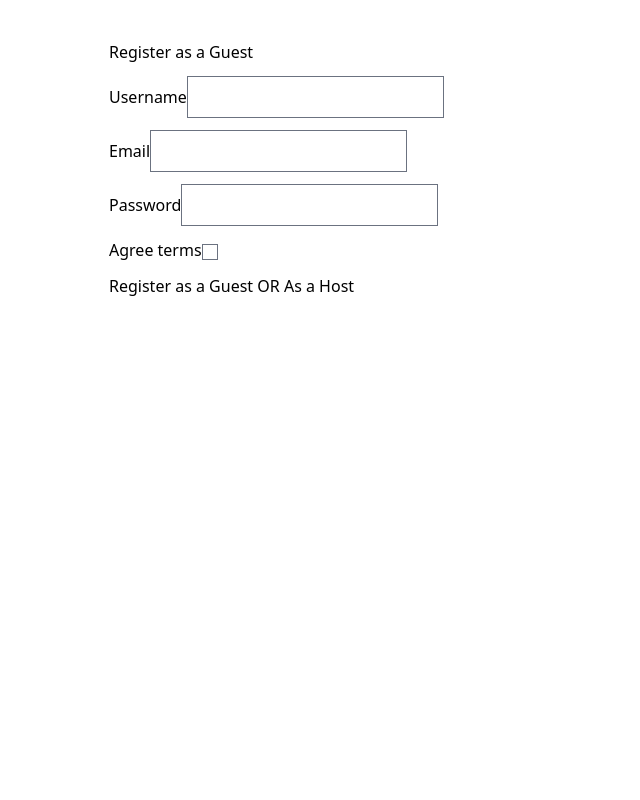
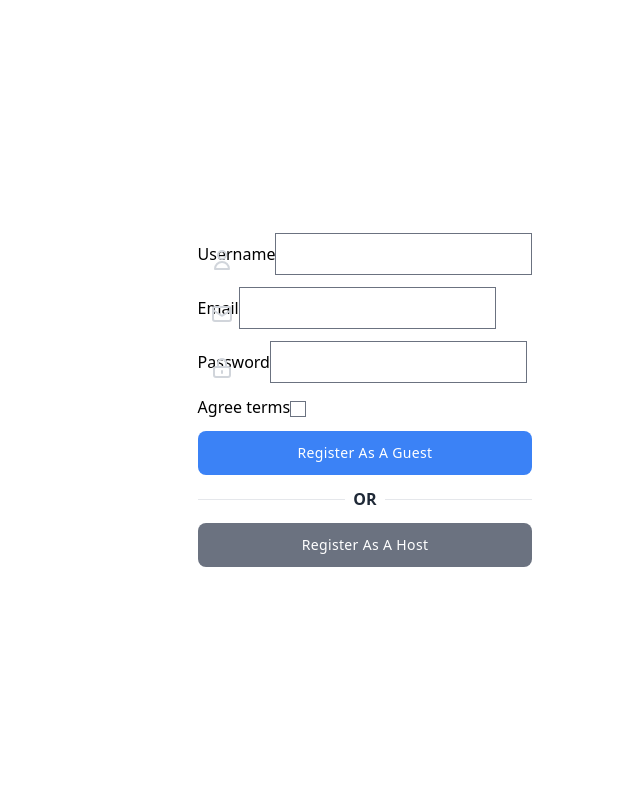
Before and after one commit to Boris-Picard/RoomEase, a Symfony app: template templates/registration_guest/register_guest.html.twig in a window 1280 px wide. Shown: the whole page, without its empty margins (275-915 px from the left). Run offline with Twig, Linux system fonts and the light colour scheme; the template is opened without the code that fills it, so the values that code supplies are empty; form fields are guessed from the names that the template uses; style sheets or scripts are compiled from the project's sources; some libraries are stand-ins or nearby versions.

Commit message:
feat(registerguest): template almost done

```diff
--- a/templates/form_themes/tailwind.html.twig
+++ b/templates/form_themes/tailwind.html.twig
@@ -1,17 +1,17 @@
 {% use 'form_div_layout.html.twig' %}
 
 {%- block form_row -%}
-    {%- set row_attr = row_attr|merge({ class: row_attr.class|default(row_class|default('mb-6')) }) -%}
+    {%- set row_attr = row_attr|merge({ class: row_attr.class|default(row_class|default('mb-6 w-full')) }) -%}
     {{- parent() -}}
 {%- endblock form_row -%}
 
 {%- block widget_attributes -%}
-    {%- set attr = attr|merge({ class: attr.class|default(widget_class|default('mt-1 w-full rounded-md')) ~ (disabled ? ' ' ~ widget_disabled_class|default('border-gray-300 text-gray-500')) ~ (errors|length ? ' ' ~ widget_errors_class|default('border-red-700')) }) -%}
+    {%- set attr = attr|merge({ class: attr.class|default(widget_class|default('block w-full py-3 text-gray-700 bg-white border rounded-lg px-11 dark:bg-gray-900 dark:text-gray-300 dark:border-gray-600 focus:border-blue-400 dark:focus:border-blue-300 focus:ring-blue-300 focus:outline-none focus:ring focus:ring-opacity-40')) ~ (disabled ? ' ' ~ widget_disabled_class|default('border-gray-300 text-gray-500')) ~ (errors|length ? ' ' ~ widget_errors_class|default('border-red-700')) }) -%}
     {{- parent() -}}
 {%- endblock widget_attributes -%}
 
 {%- block form_label -%}
-    {%- set label_attr = label_attr|merge({ class: label_attr.class|default(label_class|default('block text-gray-800')) }) -%}
+    {%- set label_attr = label_attr|merge({ class: label_attr.class|default(label_class|default(' dark:text-slate-50 block text-gray-800 font-semibold')) }) -%}
     {{- parent() -}}
 {%- endblock form_label -%}
 
--- a/templates/registration_guest/register_guest.html.twig
+++ b/templates/registration_guest/register_guest.html.twig
@@ -4,21 +4,54 @@
 {% endblock %}
 
 {% block body %}
-	<div class="max-w-lg mx-auto mt-10 space-y-3">
-		<h1>Register as a Guest</h1>
+	<section class="bg-white dark:bg-gray-900 h-screen mx-auto justify-center">
+		<div class="container flex items-center justify-center min-h-screen px-6 mx-auto max-w-sm">
 			{{ form_errors(registrationForm) }}
 
-		{{ form_start(registrationForm) }}
+			{{ form_start(registrationForm, {'attr': {'class': 'w-full max-w-md'}}) }}
+			<div class="relative flex items-center">
+				<span class="absolute">
+					<svg xmlns="http://www.w3.org/2000/svg" class="w-6 h-6 mx-3 text-gray-300 dark:text-gray-500" fill="none" viewbox="0 0 24 24" stroke="currentColor" stroke-width="2">
+						<path stroke-linecap="round" stroke-linejoin="round" d="M16 7a4 4 0 11-8 0 4 4 0 018 0zM12 14a7 7 0 00-7 7h14a7 7 0 00-7-7z"/>
+					</svg>
+				</span>
 				{{ form_row(registrationForm.username) }}
+			</div>
+			<div class="relative flex items-center">
+				<span class="absolute">
+					<svg xmlns="http://www.w3.org/2000/svg" class="w-6 h-6 mx-3 text-gray-300 dark:text-gray-500" fill="none" viewbox="0 0 24 24" stroke="currentColor" stroke-width="2">
+						<path stroke-linecap="round" stroke-linejoin="round" d="M3 8l7.89 5.26a2 2 0 002.22 0L21 8M5 19h14a2 2 0 002-2V7a2 2 0 00-2-2H5a2 2 0 00-2 2v10a2 2 0 002 2z"/>
+					</svg>
+				</span>
+
 				{{ form_row(registrationForm.email) }}
+			</div>
+			<div class="relative flex items-center">
+				<span class="absolute">
+					<svg xmlns="http://www.w3.org/2000/svg" class="w-6 h-6 mx-3 text-gray-300 dark:text-gray-500" fill="none" viewbox="0 0 24 24" stroke="currentColor" stroke-width="2">
+						<path stroke-linecap="round" stroke-linejoin="round" d="M12 15v2m-6 4h12a2 2 0 002-2v-6a2 2 0 00-2-2H6a2 2 0 00-2 2v6a2 2 0 002 2zm10-10V7a4 4 0 00-8 0v4h8z"/>
+					</svg>
+				</span>
+
 				{{ form_row(registrationForm.plainPassword, {
             label: 'Password'
         }) }}
+			</div>
 			{{ form_row(registrationForm.agreeTerms) }}
-
-		<button type="submit" class="btn">Register as a Guest</button>
-		<span>OR</span>
-		<a href="{{path('app_register_host')}}" class="hover:underline">As a Host</a>
+			<div class="flex flex-col">
+				<button type="submit" class="w-full px-6 py-3 text-sm font-medium tracking-wide text-white capitalize transition-colors duration-300 transform bg-blue-500 rounded-lg hover:bg-blue-400 focus:outline-none focus:ring focus:ring-blue-300 focus:ring-opacity-50">
+					Register as a Guest
+				</button>
+				<div class="flex py-3 items-center">
+					<hr class="flex-grow">
+					<span class="px-2 font-semibold dark:text-slate-50 text-gray-800">OR</span>
+					<hr class="flex-grow">
+				</div>
+				<a href="{{path('app_register_host')}}" class="w-full px-6 text-center py-3 text-sm font-medium tracking-wide text-white capitalize transition-colors duration-300 transform bg-gray-500 rounded-lg hover:bg-gray-400 focus:outline-none focus:ring focus:ring-blue-300 focus:ring-opacity-50">
+					Register as a Host
+				</a>
+			</div>
 			{{ form_end(registrationForm) }}
 		</div>
+	</section>
 {% endblock %}
```
Lines whose indentation alone changed are shown as unchanged.
